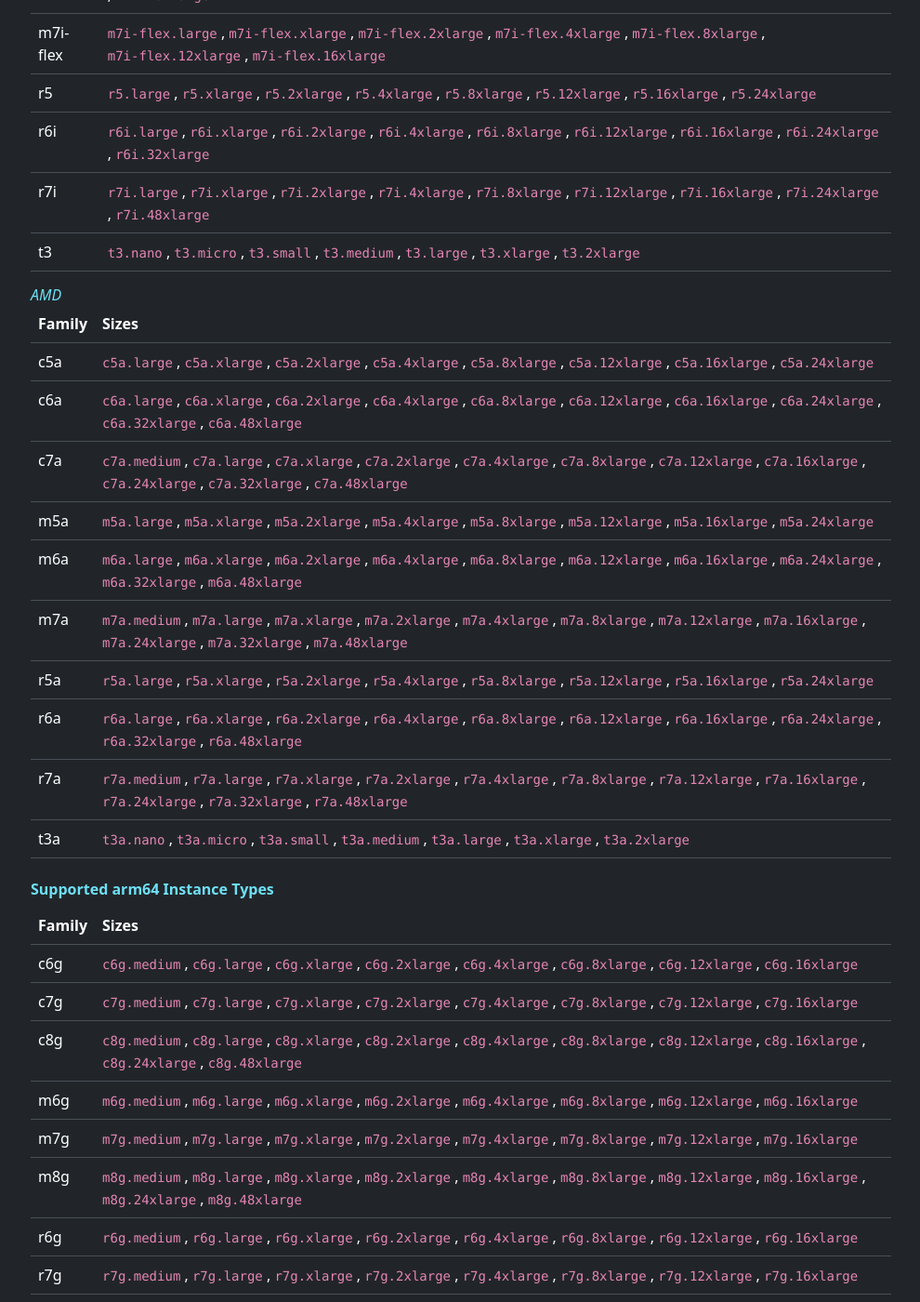
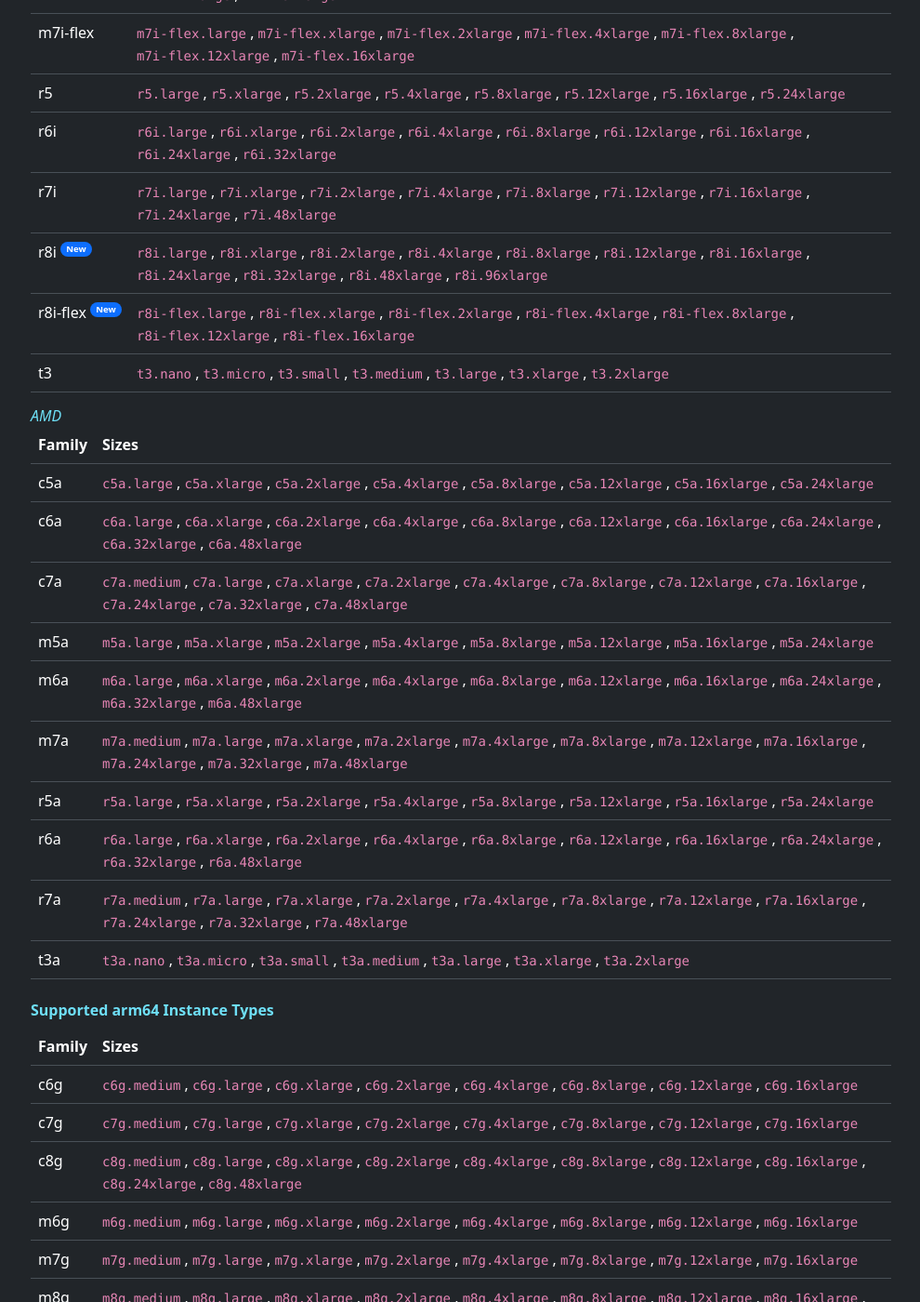
Before and after one commit to sprinters-sh/sprinters.sh, a Jekyll site: the page built from docs/label.md, in a window 1280 px wide and 1400 px high, scrolled down 5860 px. Shown: the whole window at 93% size, without its empty margins (239-1229 px from the left). Built offline with Jekyll 4.4.1, drawn with Linux system fonts in a browser that asks for light colours.

Commit message:
Added r8i and r8i-flex

```diff
--- a/_data/new.yml
+++ b/_data/new.yml
@@ -1,3 +1,9 @@
+- date: "2025-08-21"
+  title: "AWS <code>r8i</code> and <code>r8i-flex</code> instance support"
+  href: "/docs/label#instance-type"
+  image: "/assets/new/2025-08-21-r8i.png"
+  details: "Need lots of memory for your runners? Sprinters now supports <code>r8i</code> and <code>r8i-flex</code> instances with up to <strong>384 vCPUs</strong> and <strong>3072 GiB</strong> of RAM!"
+
 - date: "2025-08-10"
   title: "Runner job pinning support"
   href: "/docs/label#discriminator"
--- a/assets/sprinters.css
+++ b/assets/sprinters.css
@@ -213,3 +213,8 @@
 .bg-yellow-200 {
     background-color: #ffe69c;
 }
+
+.badge-super {
+    vertical-align: super;
+    font-size: calc(var(--bs-badge-font-size) * 0.8);
+}
--- a/docs/label.md
+++ b/docs/label.md
@@ -238,6 +238,8 @@
 | r5 | `r5.large` , `r5.xlarge` , `r5.2xlarge` , `r5.4xlarge` , `r5.8xlarge` , `r5.12xlarge` , `r5.16xlarge` , `r5.24xlarge` |
 | r6i | `r6i.large` , `r6i.xlarge` , `r6i.2xlarge` , `r6i.4xlarge` , `r6i.8xlarge` , `r6i.12xlarge` , `r6i.16xlarge` , `r6i.24xlarge` , `r6i.32xlarge` |
 | r7i | `r7i.large` , `r7i.xlarge` , `r7i.2xlarge` , `r7i.4xlarge` , `r7i.8xlarge` , `r7i.12xlarge` , `r7i.16xlarge` , `r7i.24xlarge` , `r7i.48xlarge` |
+| <nobr>r8i  <span class="badge badge-super rounded-pill text-bg-primary">New</span></nobr> | `r8i.large` , `r8i.xlarge` , `r8i.2xlarge` , `r8i.4xlarge` , `r8i.8xlarge` , `r8i.12xlarge` , `r8i.16xlarge` , `r8i.24xlarge` , `r8i.32xlarge` , `r8i.48xlarge` , `r8i.96xlarge` |
+| <nobr>r8i-flex  <span class="badge badge-super rounded-pill text-bg-primary">New</span></nobr> | `r8i-flex.large` , `r8i-flex.xlarge` , `r8i-flex.2xlarge` , `r8i-flex.4xlarge` , `r8i-flex.8xlarge` , `r8i-flex.12xlarge` , `r8i-flex.16xlarge` |
 | t3 | `t3.nano` , `t3.micro` , `t3.small` , `t3.medium` , `t3.large` , `t3.xlarge` , `t3.2xlarge` |
 {: .table #instance-types }
 
--- a/index.html
+++ b/index.html
@@ -205,14 +205,14 @@
                 <tbody>
                 <tr>
                     <th>vCPU</th>
-                    <td class="bg-body-secondary">1 - 192</td>
+                    <td class="bg-body-secondary">1 - 384 <span class="badge badge-super rounded-pill text-bg-primary">New</span></td>
                     <td>2</td>
                     <td>4</td>
                     <td>2 - 96</td>
                 </tr>
                 <tr>
                     <th>RAM</th>
-                    <td class="bg-body-secondary">0.5 - 1536 GB</td>
+                    <td class="bg-body-secondary">0.5 - 3072 GB <span class="badge badge-super rounded-pill text-bg-primary">New</span></td>
                     <td>7 GB</td>
                     <td>16 GB</td>
                     <td>8 - 384 GB</td>
```
Also changed, not shown: docs/instances/on-demand.md (+4 -0 lines), assets/new/2025-08-21-r8i.png (added).
